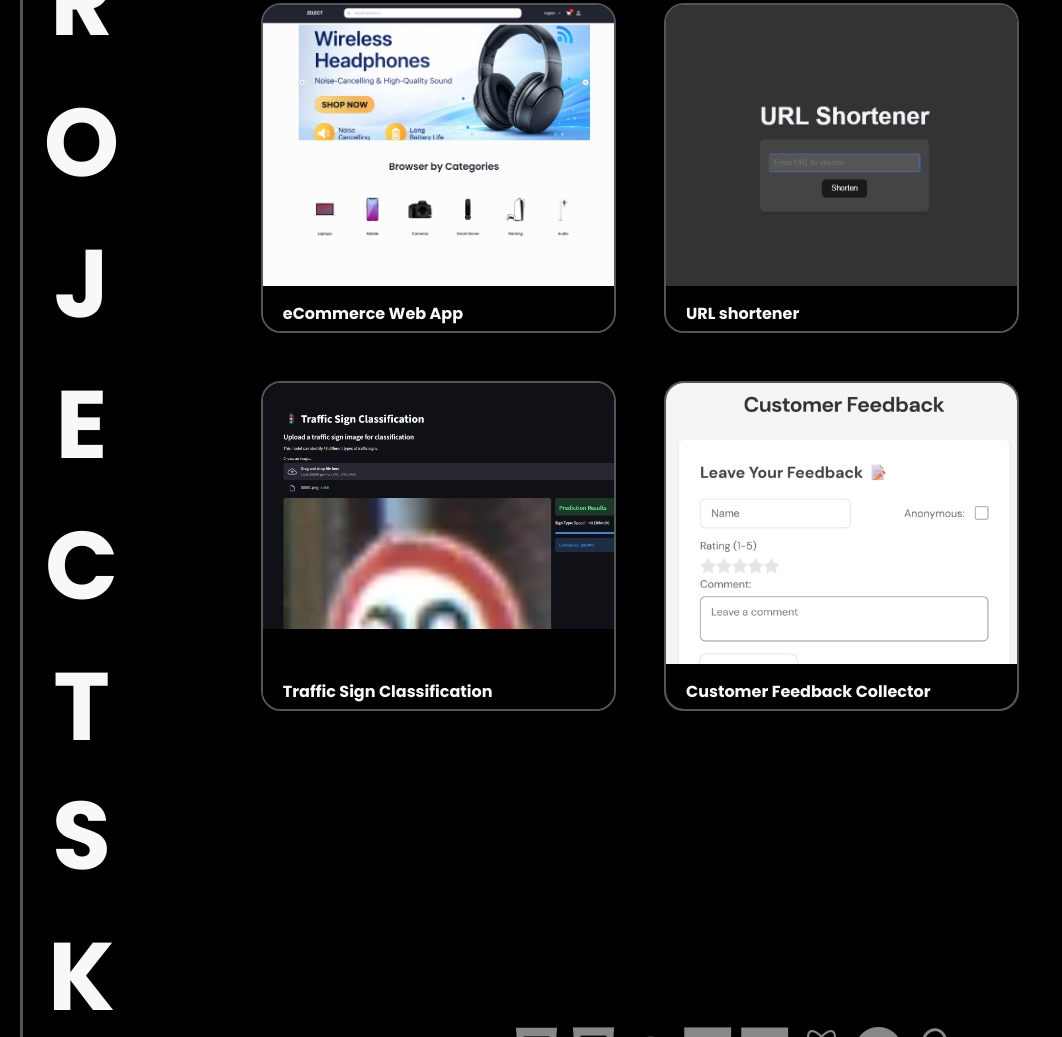
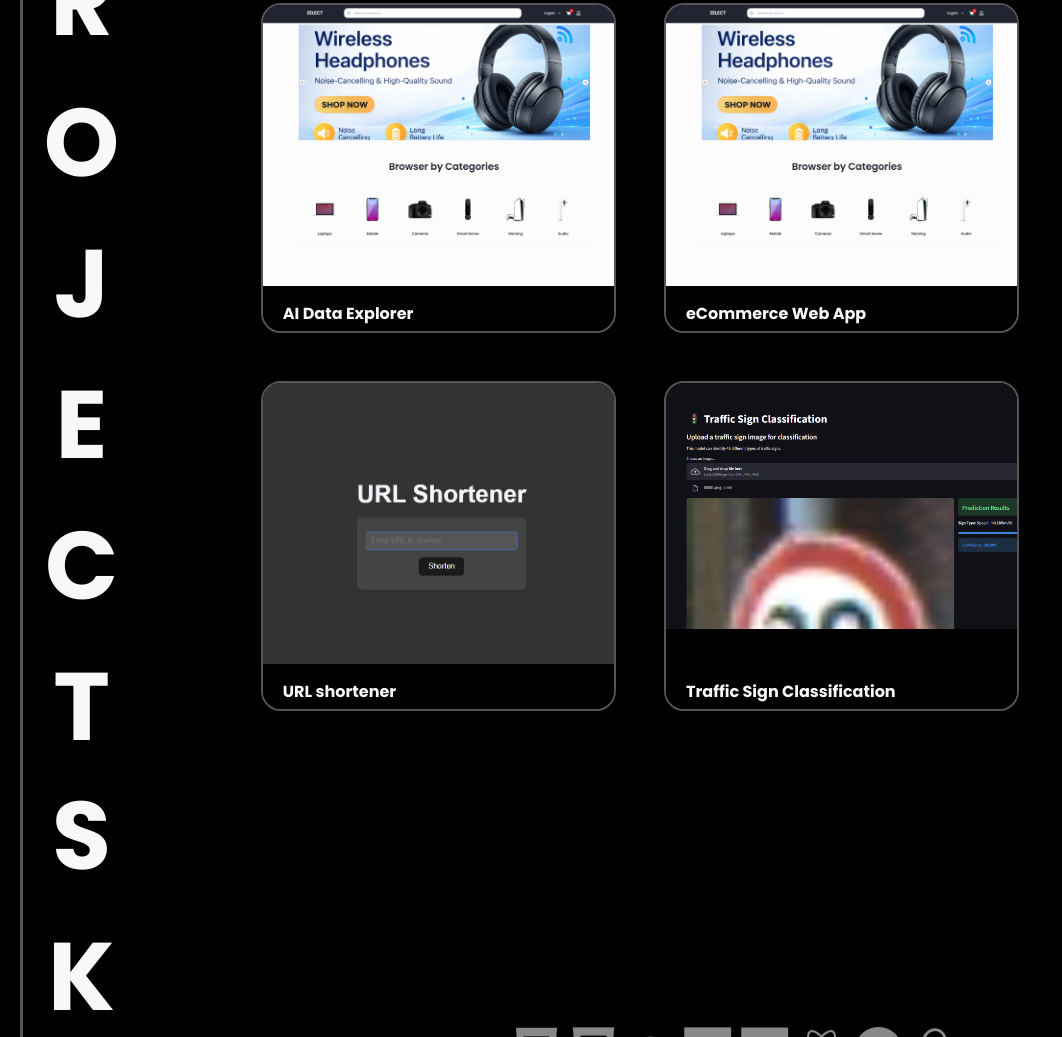
Before and after one commit to zain4849/portfolio, a website: page index.html in a window 1280 px wide. Shown: the part 877-1914 px from the top of the page, without its empty margins (0-1062 px from the left). Drawn offline with nearby package versions, Linux system fonts and the light colour scheme; a script that the page names is missing; a web font is replaced by a local one.

Commit message:
Add AI Data Explorer project; Remove Customer Feedback Collector project

```diff
--- a/index.html
+++ b/index.html
@@ -139,7 +139,40 @@
         <section class="projects" id="projects">
           <h1>PROJECTS</h1>
           <ul class="projects-grid">
+
+
             <li class="project-card">
+              <div class="img-grid-container">
+                <img src="./public/projects/ecommerce.png" alt="" />
+              </div>
+              <div class="card-content">
+                <h2 class="project-title">AI Data Explorer</h2>
+                <p class="project-description">
+                  Explore CSV data using natural language, auto-generated SQL, and AI insights
+                </p>
+                <div
+                  style="
+                    margin-block: 0.5rem;
+                    display: flex;
+                    flex-wrap: wrap;
+                    gap: 0.25rem;
+                  "
+                >
+                  <span class="project-tag">React</span>
+                  <span class="project-tag">FastAPI</span>
+                  <span class="project-tag">PostgreSQL, DuckDB</span>
+                  <span class="project-tag">Ollama / LLM API</span>
+                </div>
+                <a target="_blank" href="https://github.com/zain4849/ecommerce-fullstack"
+                rel="noopener noreferrer"
+                  ><i
+                    class="ri-github-fill"
+                    style="color: white; font-size: 30px"
+                  ></i
+                ></a>
+              </div>
+            </li>
+<li class="project-card">
               <div class="img-grid-container">
                 <img src="./public/projects/ecommerce.png" alt="" />
               </div>
@@ -171,7 +204,6 @@
                 ></a>
               </div>
             </li>
-
             <li class="project-card">
               <div class="img-grid-container">
                 <img src="./public/projects/url-shortener.png" alt="" />
@@ -209,6 +241,7 @@
                 ></a>
               </div>
             </li>
+
             <li class="project-card">
               <div class="img-grid-container">
                 <img src="./public/projects/tsic.png" alt="" />
@@ -236,43 +269,6 @@
                 <a
                 target="_blank"
                   href="https://github.com/zain4849/TrafficSign-Image-Classification.git"
-                  rel="noopener noreferrer"
-                  ><i
-                    class="ri-github-fill"
-                    style="color: white; font-size: 30px"
-                  ></i
-                ></a>
-              </div>
-            </li>
-            <li class="project-card">
-              <div class="img-grid-container">
-                <img
-                  src="./public/projects/customer-feedback-collector.png"
-                  alt=""
-                />
-              </div>
-              <div class="card-content">
-                <h2 class="project-title">Customer Feedback Collector</h2>
-                <p class="project-description">
-                  A streamlined web application designed to gather star-based
-                  customer ratings along with written feedback.
-                </p>
-                <div
-                  style="
-                    margin-block: 0.5rem;
-                    display: flex;
-                    flex-wrap: wrap;
-                    gap: 0.25rem;
-                  "
-                >
-                  <span class="project-tag">HTML</span>
-                  <span class="project-tag">CSS</span>
-                  <span class="project-tag">React.js</span>
-                  <span class="project-tag">React icons</span>
-                </div>
-                <a
-                  href="https://github.com/zain4849/customer-feedback-collector"
-                  target="_blank"
                   rel="noopener noreferrer"
                   ><i
                     class="ri-github-fill"
```
